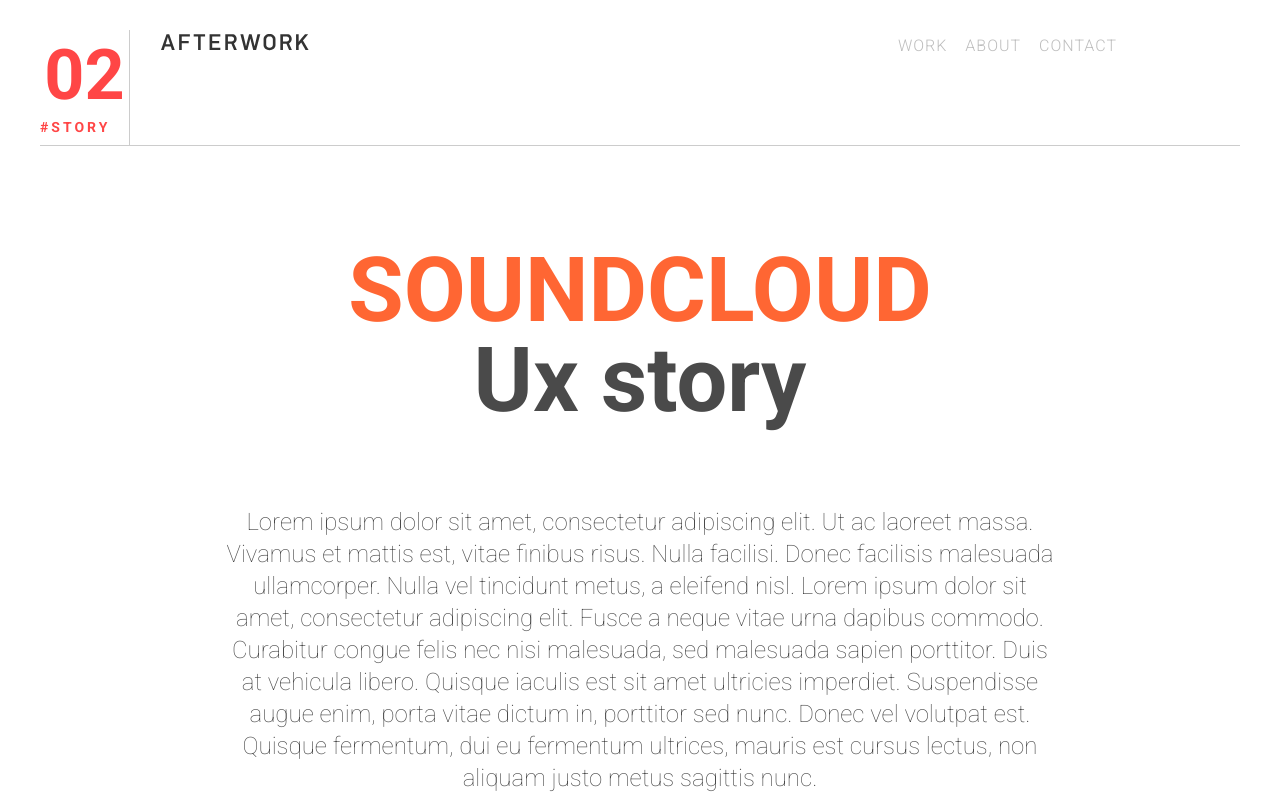
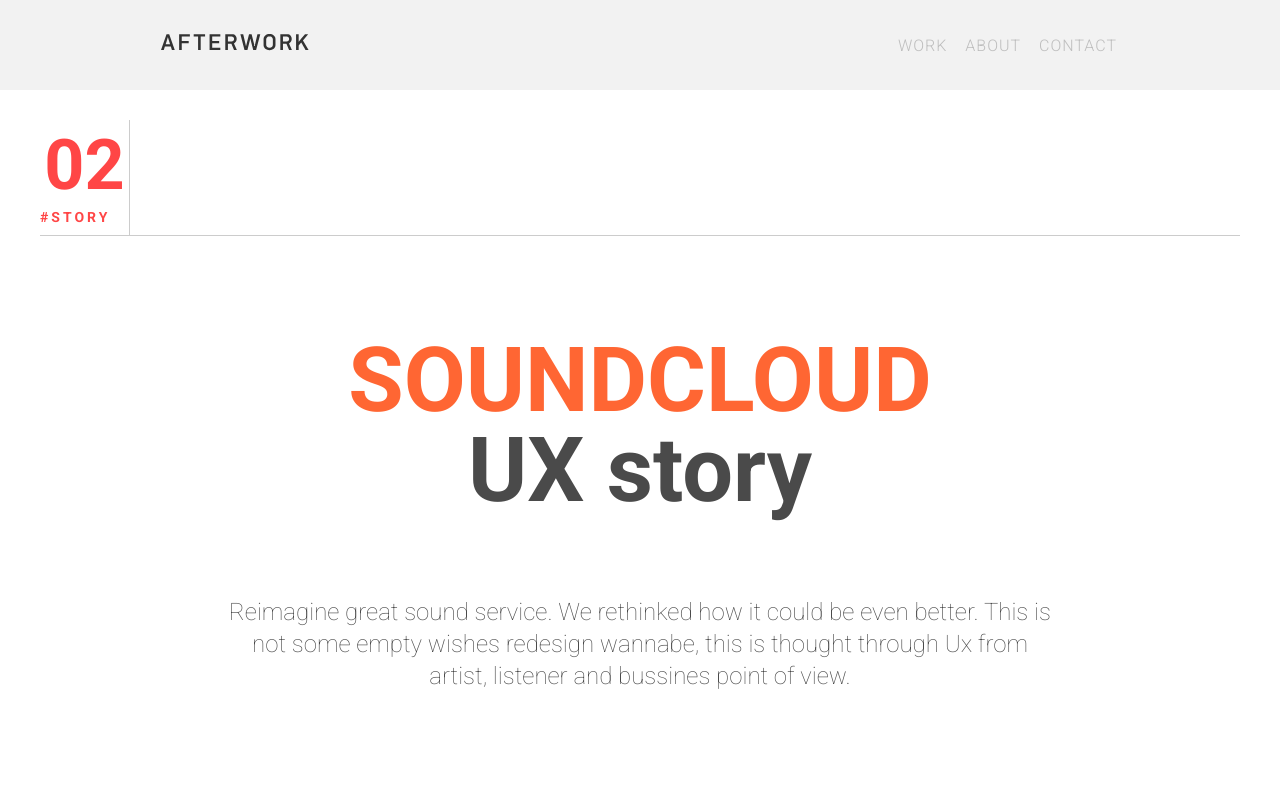
Before and after one commit to bogdanbrkic/afterworkspace.com, a website: page soundcloud-rethinked-ux.htm in a window 1280 px wide. Shown: the top 800 px of the page. Drawn offline with nearby package versions, Linux system fonts and the light colour scheme; files that its build step writes are made by us from their sources.

Commit message:
soundcloud beta story

```diff
--- a/js/main.js
+++ b/js/main.js
@@ -6,8 +6,8 @@
 console.log('Hello visitor & wellcome to afterwork space.');
 
 //find in html el class name -touch-
-classTouch = $("html").hasClass("touch");
-console.log("html - has class touch (mobile device): " + classTouch);
+var classTouch = $("html").hasClass("touch");
+// console.log("html - has class touch (mobile device): " + classTouch);
 
 /* =======================================
  *  Resize Video Background
@@ -27,7 +27,6 @@
       scale_h = section_h / video_h,
       scale = scale_w > scale_h ? scale_w : scale_h,
       new_video_w, new_video_h, offet_top, offet_left;
-
 
     if (scale * video_w < min_w) {
       scale = min_w / video_w;
--- a/sass/layout.scss
+++ b/sass/layout.scss
@@ -17,6 +17,11 @@
   @include transition(opacity 1.0s ease-in 0s);
 }
 
+.l-header.hide-no {
+    position:relative;
+    background-color: #f2f2f2;
+}
+
 .l-header.hide {
 	margin-top: 0;
   @include transition(opacity 1.0s ease-in 0s);
@@ -29,6 +34,15 @@
   margin-right: auto;
   margin-left: auto;
 }
+
+.l-header__sticky--no {
+  max-width: $max-width;
+  width: 100%;
+  padding: em(30) em(25) em(60) em(40);
+  margin-right: auto;
+  margin-left: auto;
+}
+
 .row--100p {
   height: 100%;
 }
--- a/soundcloud-rethinked-ux.htm
+++ b/soundcloud-rethinked-ux.htm
@@ -24,20 +24,26 @@
   <meta name="author" content="Soundcloud rethinked | by afterwork @ afterworksapce.com">
   <title>Soundcloud rethinked by Afterwork</title>
   <link rel="shortcut icon" href="favicon.ico">
-  <meta name="description" content="">
-  <!-- js  -->
-  <script src="build/js/modernizr-custom.js"></script>
-  <!-- css -->
+  <meta name="description" content="Reimagine great sound service. We rethinked how it could be even better. This is not some empty wishes redesign wannabe, this is thought through Ux from artist, listener and bussines point of view.">
   <link href='http://fonts.googleapis.com/css?family=Roboto:400,300italic,300,400italic,700,700italic,900,100' rel='stylesheet' type='text/css'>
   <link href='http://fonts.googleapis.com/css?family=Roboto+Condensed:400italic,700,400' rel='stylesheet' type='text/css'>
   <link rel="stylesheet" href="build/css/master.min.css" />
 </head>
 
 <body class="u-soundcloud-pg">
+  <!-- Google Tag Manager -->
+  <noscript><iframe src="//www.googletagmanager.com/ns.html?id=GTM-TTFN9B"
+    height="0" width="0" style="display:none;visibility:hidden"></iframe></noscript>
+    <script>(function(w,d,s,l,i){w[l]=w[l]||[];w[l].push({'gtm.start':
+      new Date().getTime(),event:'gtm.js'});var f=d.getElementsByTagName(s)[0],
+    j=d.createElement(s),dl=l!='dataLayer'?'&l='+l:'';j.async=true;j.src=
+    '//www.googletagmanager.com/gtm.js?id='+i+dl;f.parentNode.insertBefore(j,f);
+  })(window,document,'script','dataLayer','GTM-TTFN9B');</script>
+  <!-- End Google Tag Manager -->
 
   <!-- header  -->
-  <header class="row l-header">
-    <div class="l-header__sticky">
+  <header class="row--100p l-header hide-no">
+    <div class="l-header__sticky--no">
       <div class="logo">
         <!-- <img src="img/ui/afterwork-logo.png" alt="afterwork logo" /> -->
         <!--  -->
@@ -105,12 +111,10 @@
     <header class="slide-header">
       <h1>
         <span class="orange">SOUNDCLOUD</span>
-        <br/>Ux story</h1>
+        <br/>UX story</h1>
     </header>
     <div class="slide-content">
-      <p>Lorem ipsum dolor sit amet, consectetur adipiscing elit. Ut ac laoreet massa. Vivamus et mattis est, vitae finibus risus. Nulla facilisi. Donec facilisis malesuada ullamcorper. Nulla vel tincidunt metus, a eleifend nisl. Lorem ipsum dolor sit amet,
-        consectetur adipiscing elit. Fusce a neque vitae urna dapibus commodo. Curabitur congue felis nec nisi malesuada, sed malesuada sapien porttitor. Duis at vehicula libero. Quisque iaculis est sit amet ultricies imperdiet. Suspendisse augue enim,
-        porta vitae dictum in, porttitor sed nunc. Donec vel volutpat est. Quisque fermentum, dui eu fermentum ultrices, mauris est cursus lectus, non aliquam justo metus sagittis nunc.</p>
+      <p>Reimagine great sound service. We rethinked how it could be even better. This is not some empty wishes redesign wannabe, this is thought through Ux from artist, listener and bussines point of view.</p>
       <!-- <img src="img/soundcloud-story/Animation-Notification.gif" alt="" /> -->
       <a href="img/soundcloud-story/Animation-Notification.gif" class="fancybox" rel="gallery" title="Sample title 1"><img src="img/soundcloud-story/Animation-Notification.gif" /></a>
     </div>
@@ -171,14 +175,5 @@
   <!--  -->
   <script src="bower_components/jquery/dist/jquery.min.js"></script>
   <script src="build/js/base.min.js"></script>
-  <!-- Google Tag Manager -->
-  <noscript><iframe src="//www.googletagmanager.com/ns.html?id=GTM-TTFN9B"
-    height="0" width="0" style="display:none;visibility:hidden"></iframe></noscript>
-    <script>(function(w,d,s,l,i){w[l]=w[l]||[];w[l].push({'gtm.start':
-      new Date().getTime(),event:'gtm.js'});var f=d.getElementsByTagName(s)[0],
-    j=d.createElement(s),dl=l!='dataLayer'?'&l='+l:'';j.async=true;j.src=
-    '//www.googletagmanager.com/gtm.js?id='+i+dl;f.parentNode.insertBefore(j,f);
-  })(window,document,'script','dataLayer','GTM-TTFN9B');</script>
-  <!-- End Google Tag Manager -->
 </body>
 </html>
```
Also changed, not shown: index.html (+8 -20 lines), build/css/master.css, build/css/master.min.css, build/js/base.js, build/js/base.min.js, 2 other files.
